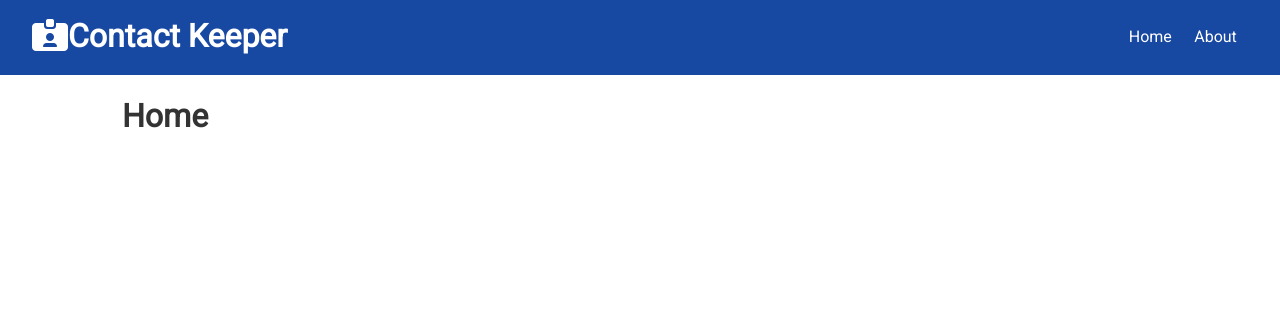
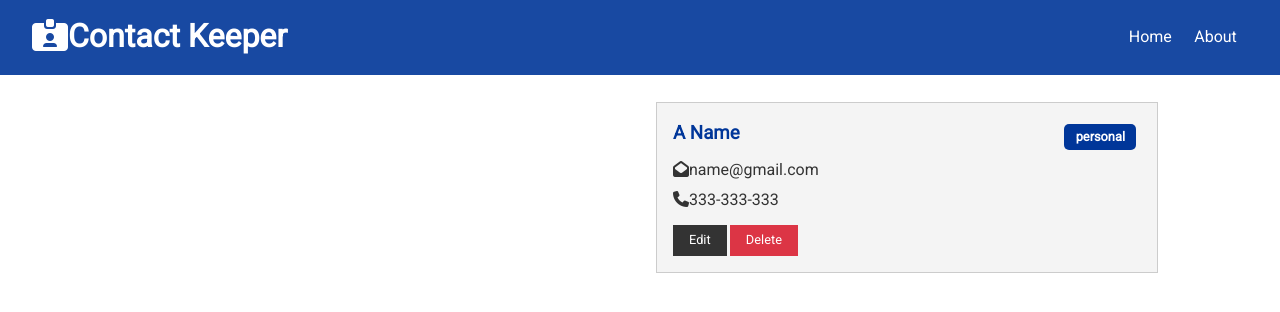
Before and after one commit to TomatoOmelet/ContactKeeper, a React (Create React App) app in the folder client/: page / in a window 1280 px wide. Shown: the top 312 px of the page. Built offline with nearby package versions, Linux system fonts and the light colour scheme.

Commit message:
contact item ui

```diff
--- /dev/null
+++ b/client/src/components/contacts/ContactItem.js
@@ -0,0 +1,33 @@
+import React from 'react'
+import PropTypes from "prop-types"
+
+const ContactItem = ({contact}) => {
+    const {id, name, email, phone, type} = contact;
+    return (
+        <div className="card bg-light">
+            <h3 className="text-primary text-left">
+                {name}{" "}
+                <span style = {{float:"right"}}
+                    className={"badge "+ (type==="professional"?"badge-success":"badge-primary")}>
+                        {type}
+                </span>
+            </h3>
+            <ul className="list">
+                {email&&(<li><i className="fas fa-envelope-open"/>{email}</li>)}
+                {phone&&(<li><i className="fas fa-phone"/>{phone}</li>)}
+            </ul>
+
+            {/**Buttons */}
+            <p>
+                <button className = "btn btn-dark btn-sm">Edit</button>
+                <button className = "btn btn-danger btn-sm">Delete</button>
+            </p>
+        </div>
+    )
+}
+
+ContactItem.propTypes = {
+    contact: PropTypes.object.isRequired
+}
+
+export default ContactItem
--- /dev/null
+++ b/client/src/components/contacts/Contacts.js
@@ -0,0 +1,18 @@
+import React, {Fragment, useContext} from 'react'
+import ContactContext from "../../context/contact/contactContext"
+import ContactItem from "./ContactItem"
+
+
+const Contacts = () => {
+    const contactContext = useContext(ContactContext);
+    const {contacts} = contactContext;
+    return (
+        <Fragment>
+            {contacts.map((contact)=> (
+                <ContactItem key = {contact.id} contact = {contact}/>
+            ))}
+        </Fragment>
+    )
+}
+
+export default Contacts
--- a/client/src/components/pages/Home.js
+++ b/client/src/components/pages/Home.js
@@ -1,9 +1,17 @@
 import React from 'react'
+import Contacts from "../contacts/Contacts"
 
 const Home = () => {
     return (
-        <div>
-            <h1>Home</h1>
+        <div className="grid-2">
+            {/*Form*/}
+            <div>
+
+            </div>
+
+            <div>
+                <Contacts/>
+            </div>
         </div>
     )
 }
```
